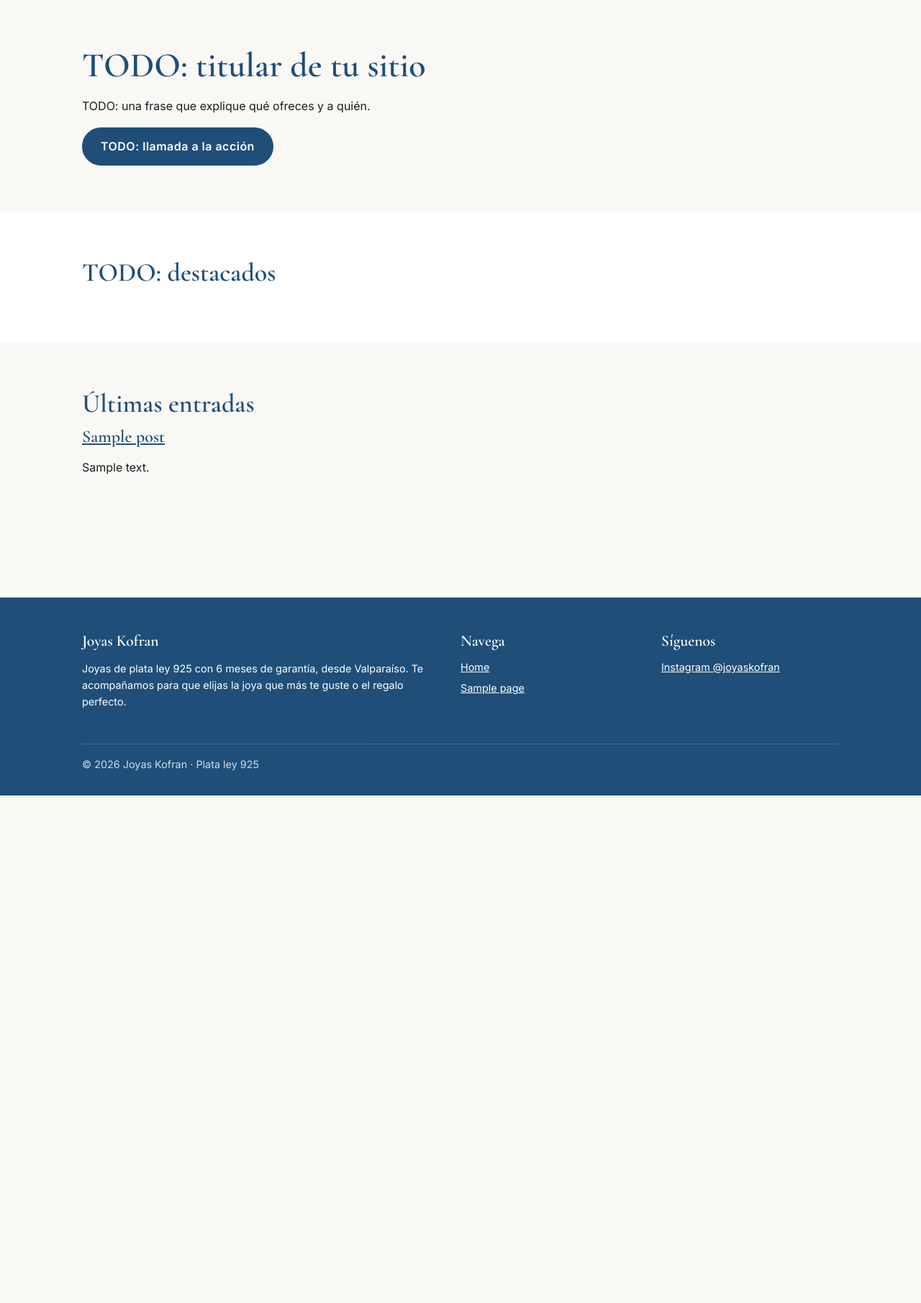
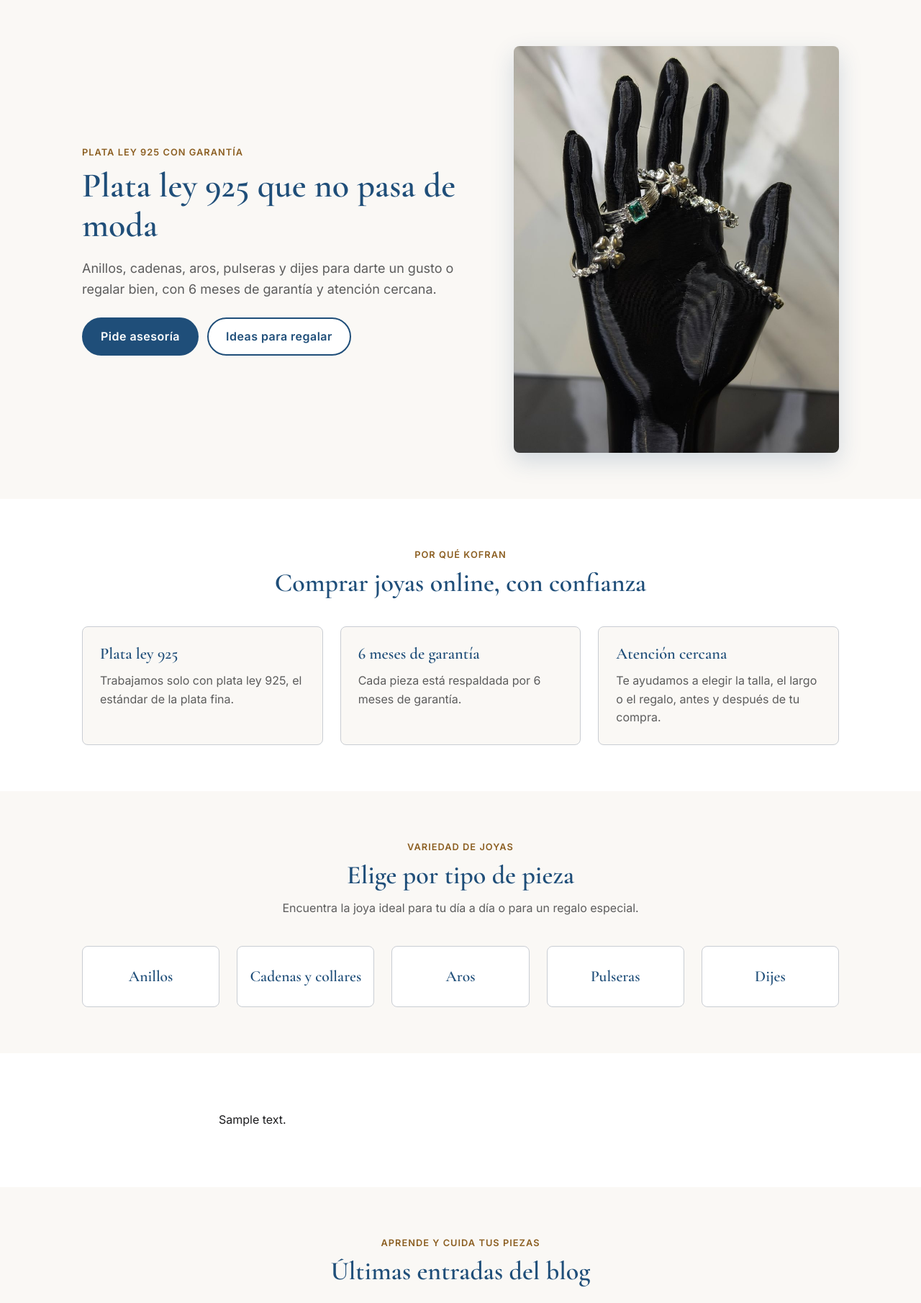
Before and after one commit to Andreiro2/mi_emprendimiento_wp, a WordPress theme: template proyecto/kofran-joyeria/front-page.php in a window 1280 px wide. Shown: the part 110-1920 px from the top of the page at 72% size. Before the commit the page ends 1215 px from the top, so only its background shows below. Run offline with PHP 8.4 and a stand-in for WordPress, Linux system fonts and the light colour scheme; the site name, menu and one post (Sample post) are stand-ins, and other content is empty.

Commit message:
paso 2: home con portada, beneficios, tipos de pieza, últimas entradas y llamada a la acción
Co-Authored-By: Claude Opus 5.5 <noreply@anthropic.com>
Claude-Session: https://claude.ai/code/session_01FTAmekczhJu3NnEjDvfdMU

```diff
--- a/proyecto/kofran-joyeria/front-page.php
+++ b/proyecto/kofran-joyeria/front-page.php
@@ -1,41 +1,106 @@
 <?php
 /**
- * front-page.php — el HOME del sitio.
- * Aquí reconstruyes las secciones de tu prototipo, de arriba hacia abajo.
- * Se muestra si en Ajustes > Lectura eliges "Una página estática" como página de inicio.
+ * front-page.php — el HOME de Joyas Kofran.
+ * Secciones según el prototipo de Stitch: portada, beneficios, tipos de pieza,
+ * texto de la página Inicio, últimas entradas y llamada a la acción.
  */
 get_header();
 ?>
 
-<!-- SECCIÓN 1: portada (imagen principal, título y botón) -->
-<section class="seccion">
+<!-- SECCIÓN 1: portada -->
+<section class="seccion portada">
 	<div class="contenedor">
-		<h1>TODO: titular de tu sitio</h1>
-		<p>TODO: una frase que explique qué ofreces y a quién.</p>
-		<a class="boton" href="#">TODO: llamada a la acción</a>
+		<div>
+			<span class="etiqueta">Plata ley 925 con garantía</span>
+			<h1>Plata ley 925 que no pasa de moda</h1>
+			<p>Anillos, cadenas, aros, pulseras y dijes para darte un gusto o regalar bien, con 6 meses de garantía y atención cercana.</p>
+			<div class="botones">
+				<a class="boton" href="<?php echo esc_url( home_url( '/contacto/' ) ); ?>">Pide asesoría</a>
+				<a class="boton boton-secundario" href="<?php echo esc_url( home_url( '/blog/' ) ); ?>">Ideas para regalar</a>
+			</div>
+		</div>
+		<div class="portada-imagen">
+			<img src="<?php echo esc_url( get_template_directory_uri() . '/assets/img/portada-anillos.jpg' ); ?>" alt="Anillos de plata 925 Joyas Kofran en mano exhibidora" width="900" height="1200">
+		</div>
 	</div>
 </section>
 
-<!-- SECCIÓN 2: destacados -->
+<!-- SECCIÓN 2: beneficios -->
 <section class="seccion seccion-destacada">
 	<div class="contenedor">
-		<h2>TODO: destacados</h2>
+		<div class="seccion-titulo">
+			<span class="etiqueta">Por qué Kofran</span>
+			<h2>Comprar joyas online, con confianza</h2>
+		</div>
+		<div class="grilla grilla-3">
+			<div class="tarjeta">
+				<h3>Plata ley 925</h3>
+				<p>Trabajamos solo con plata ley 925, el estándar de la plata fina.</p>
+			</div>
+			<div class="tarjeta">
+				<h3>6 meses de garantía</h3>
+				<p>Cada pieza está respaldada por 6 meses de garantía.</p>
+			</div>
+			<div class="tarjeta">
+				<h3>Atención cercana</h3>
+				<p>Te ayudamos a elegir la talla, el largo o el regalo, antes y después de tu compra.</p>
+			</div>
+		</div>
 	</div>
 </section>
 
-<!-- SECCIÓN 3: últimas entradas del blog -->
+<!-- SECCIÓN 3: tipos de pieza -->
 <section class="seccion">
 	<div class="contenedor">
-		<h2>Últimas entradas</h2>
+		<div class="seccion-titulo">
+			<span class="etiqueta">Variedad de joyas</span>
+			<h2>Elige por tipo de pieza</h2>
+			<p>Encuentra la joya ideal para tu día a día o para un regalo especial.</p>
+		</div>
+		<div class="grilla grilla-5">
+			<div class="categoria">Anillos</div>
+			<div class="categoria">Cadenas y collares</div>
+			<div class="categoria">Aros</div>
+			<div class="categoria">Pulseras</div>
+			<div class="categoria">Dijes</div>
+		</div>
+	</div>
+</section>
+
+<!-- SECCIÓN 4: texto de la página Inicio (se edita desde WordPress) -->
+<?php while ( have_posts() ) : the_post(); ?>
+	<?php if ( get_the_content() ) : ?>
+		<section class="seccion seccion-destacada">
+			<div class="contenedor contenido-inicio">
+				<?php the_content(); ?>
+			</div>
+		</section>
+	<?php endif; ?>
+<?php endwhile; ?>
+
+<!-- SECCIÓN 5: últimas entradas del blog -->
+<section class="seccion">
+	<div class="contenedor">
+		<div class="seccion-titulo">
+			<span class="etiqueta">Aprende y cuida tus piezas</span>
+			<h2>Últimas entradas del blog</h2>
+		</div>
+		<div class="grilla grilla-3">
 			<?php
 			$ultimas = new WP_Query( array( 'posts_per_page' => 3 ) );
 			if ( $ultimas->have_posts() ) :
 				while ( $ultimas->have_posts() ) :
 					$ultimas->the_post();
 					?>
-				<article class="entrada">
+					<article class="entrada-tarjeta">
+						<?php if ( has_post_thumbnail() ) : ?>
+							<a href="<?php the_permalink(); ?>"><?php the_post_thumbnail( 'medium_large' ); ?></a>
+						<?php endif; ?>
+						<div class="entrada-tarjeta-texto">
 							<h3><a href="<?php the_permalink(); ?>"><?php the_title(); ?></a></h3>
 							<?php the_excerpt(); ?>
+							<a class="leer-mas" href="<?php the_permalink(); ?>">Leer artículo →</a>
+						</div>
 					</article>
 					<?php
 				endwhile;
@@ -43,6 +108,16 @@ get_header();
 			endif;
 			?>
 		</div>
+	</div>
+</section>
+
+<!-- SECCIÓN 6: llamada a la acción -->
+<section class="seccion llamada">
+	<div class="contenedor">
+		<h2>¿Dudas con tu talla o con un regalo?</h2>
+		<p>Escríbenos y te ayudamos a elegir la joya correcta.</p>
+		<a class="boton" href="<?php echo esc_url( home_url( '/contacto/' ) ); ?>">Ir a Contacto</a>
+	</div>
 </section>
 
 <?php get_footer(); ?>
```
Lines whose indentation alone changed are shown as unchanged.
